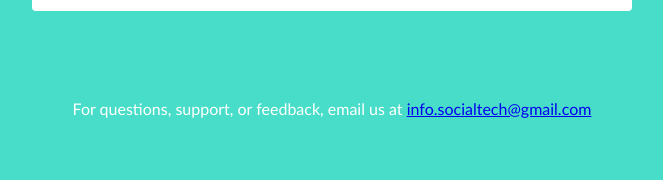
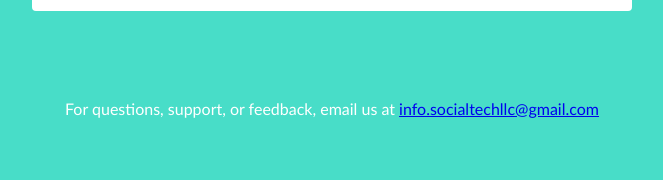
Before and after one commit to Pattles/HashtagHelper, a Flask app: page / in a window 1280 px wide. Shown: the part 922-1102 px from the top of the page, without its empty margins (308-971 px from the left). Run offline with Flask 3, Linux system fonts and the light colour scheme; some libraries are stand-ins or nearby versions.

Commit message:
added contact us via email

```diff
--- a/templates/index.html
+++ b/templates/index.html
@@ -47,7 +47,7 @@
             <input type="submit" value="Generate Hashtags">
             <br><br><br>
             <p>
-                For questions, support, or feedback, email us at <a href="mailto:info.socialtechllc@gmail.com" target="_blank">info.socialtech@gmail.com</a>
+                For questions, support, or feedback, email us at <a href="mailto:info.socialtechllc@gmail.com" target="_blank">info.socialtechllc@gmail.com</a>
             </p>
             <br><br>
         </form>
@@ -92,6 +92,7 @@
         "Office Support Services",
         "Painting",
         "Phone Repairs",
+        "Pastry Shop",
         "Plumbing",
         "Printing",
         "Radio",
```
